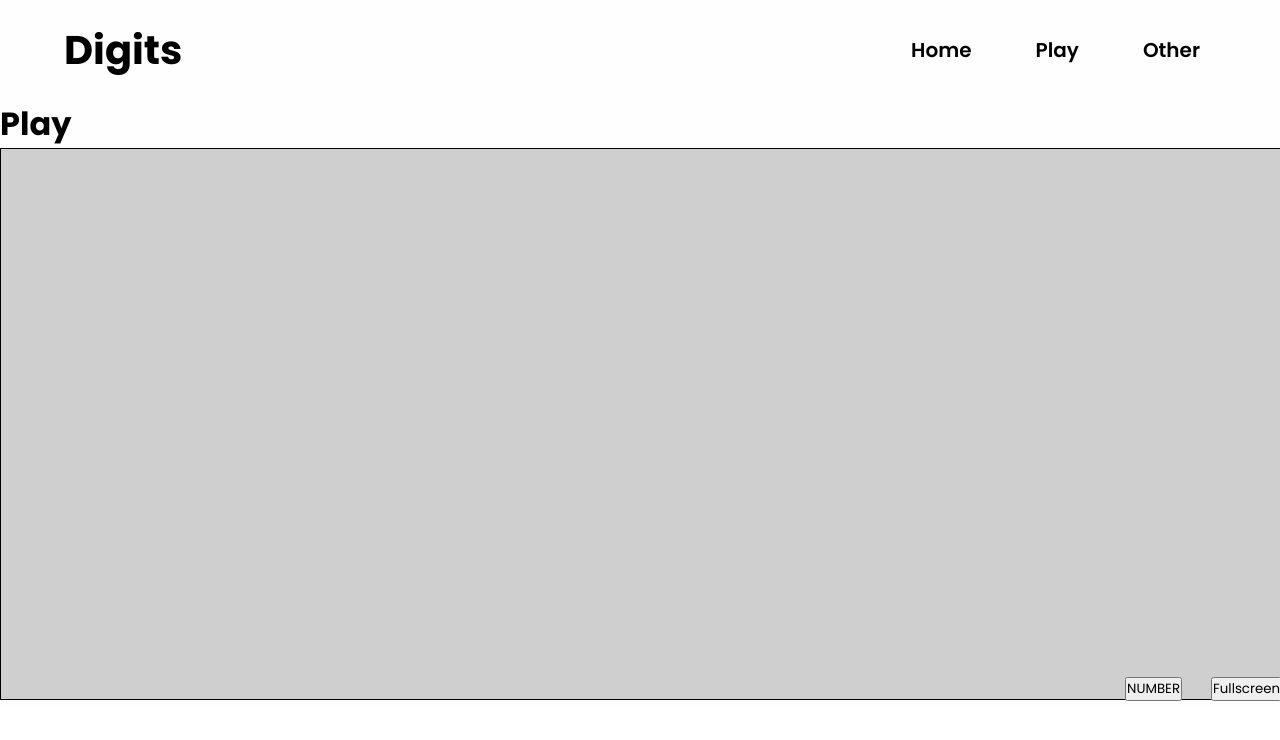
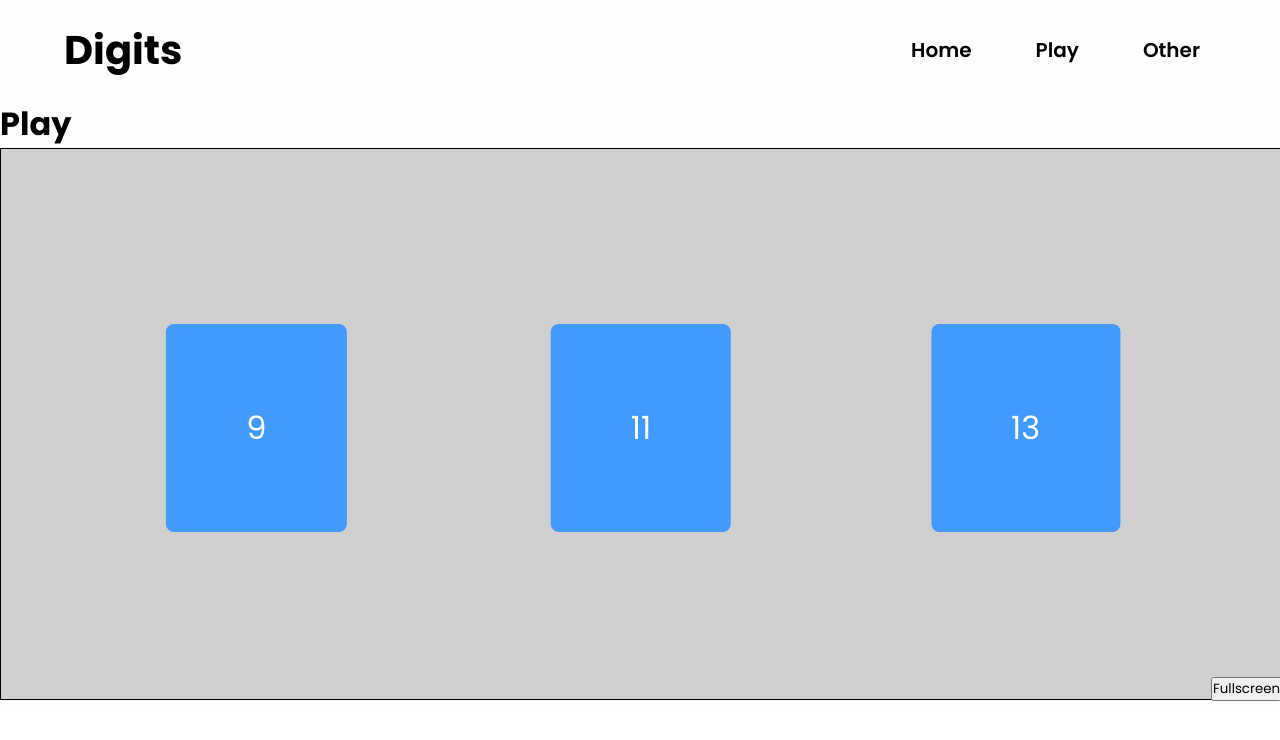
Before and after one commit to AbelBatalla/Digits, a React (Create React App) app: page /digits in a window 1280 px wide. Both pictures are taken after a click on the button "Start Game". Shown: the top 740 px of the page. Built offline with nearby package versions, Linux system fonts and the light colour scheme.

Commit message:
three buttons with number and logic

```diff
--- a/src/Components/Game/Game.jsx
+++ b/src/Components/Game/Game.jsx
@@ -4,9 +4,9 @@ import {isLabelWithInternallyDisabledControl} from "@testing-library/user-event/
 const Game = () => {
     const canvasRef = useRef(null);
     const [gameStarted, setGameStarted] = useState(false);
-    const [slideType, setSlideType] = useState('none');// 'number' or 'button'
+    const [slideType, setSlideType] = useState('none'); // 'number' or 'button'
     let updateCanvas = useRef(() => {});
-
+    const [number, setNumber] = useState(-1);
 
     const toggleFullScreen = () => {
         const canvas = canvasRef.current;
@@ -72,7 +72,7 @@ const Game = () => {
                 // and farther than 2 * radius to all existing samples.
                 if (0 <= x && x < width && 0 <= y && y < height && far(x, y)) {
                     posVector.push({x: x+paddingX, y: y+paddingY});
-                    console.log("x: " + x + " y: " + y);
+                    //console.log("x: " + x + " y: " + y);
                     numBodies++;
                     queue.push(sample(x, y, parent));
                     continue pick;
@@ -110,8 +110,9 @@ const Game = () => {
             queue.push(s);
             return s;
         }
-        console.log("n: ", n," Number of bodies: " + numBodies);
-         return posVector
+        setNumber(numBodies);
+        console.log("n: ", n," Number of bodies: " + numBodies, " number: ", number);
+        return posVector
     };
 
     //Initalitzation
@@ -141,7 +142,9 @@ const Game = () => {
         };
     };
 
-    const handleButtonClick = () => {
+    const handleButtonClick = (n) => () => {
+        if(n === number) console.log("Correct");
+        else console.log("Incorrect");
         setSlideType('number');
         updateCanvas();
     };
@@ -192,7 +195,9 @@ const Game = () => {
             <canvas ref={canvasRef} width={window.innerWidth} height ={"550"}></canvas>
             <div className={styles.overlay}>
                 {gameStarted && <button className={styles.fullscreenButton} onClick={toggleFullScreen}>Fullscreen</button>}
-                {slideType === 'button' && <button className={styles.numberButton} onClick={handleButtonClick}>NUMBER</button>}
+                {slideType === 'button' && <button className={[styles.numberButton, styles.numberButtonLeft].join(' ')} onClick={handleButtonClick(number-2)}>{number-2}</button>}
+                {slideType === 'button' && <button className={[styles.numberButton, styles.numberButtonCenter].join(' ')} onClick={handleButtonClick(number)}>{number}</button>}
+                {slideType === 'button' && <button className={[styles.numberButton, styles.numberButtonRight].join(' ')} onClick={handleButtonClick(number+2)}>{number+2}</button>}
                 {!gameStarted && <button className={styles.startGameButton} onClick={handleStart}>Start Game</button>}
             </div>
         </div>
--- a/src/Components/Game/Game.module.css
+++ b/src/Components/Game/Game.module.css
@@ -21,9 +21,29 @@
 
 .numberButton {
     position: absolute;
-    right: 100px;
-    bottom: 6px;
+    top: 50%;
+    transform: translate(-50%, -50%); /* Centers the button exactly */
+    z-index: 10;
     cursor: pointer;
+    font-size: 2rem;
+    padding: 5rem 5rem; /* Responsive padding */
+    border: none; /* Optional: removes the border */
+    border-radius: 8px; /* Optional: adds rounded corners to the button */
+    background-color: #419aff; /* Background color */
+    color: white; /* Text color */
+    cursor: pointer; /* Changes cursor to pointer on hover */
+}
+
+.numberButtonCenter {
+    left: 50%;
+}
+
+.numberButtonLeft{
+    left: 20%;
+}
+
+.numberButtonRight{
+    left: 80%;
 }
 
 .startGameButton {
```
